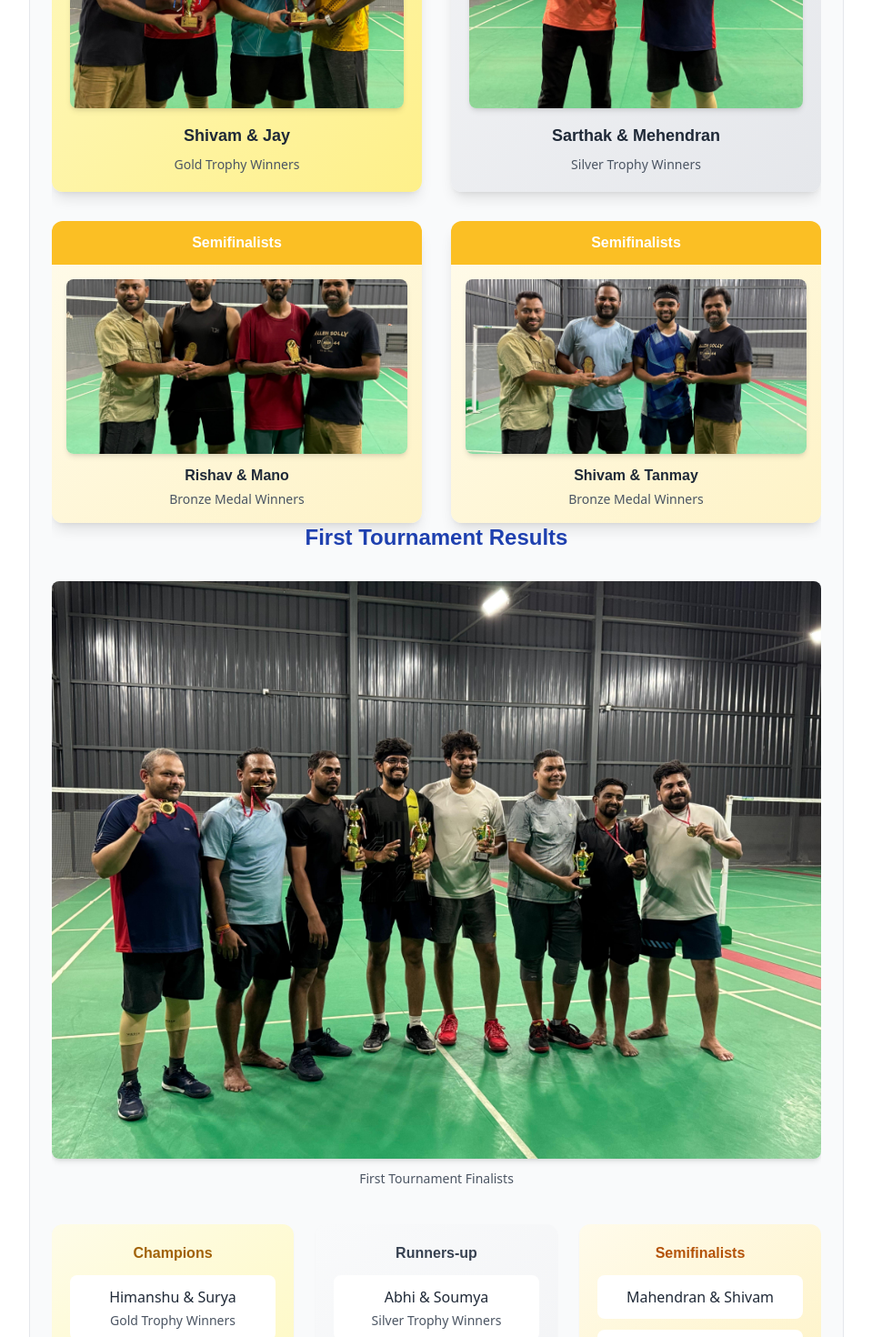
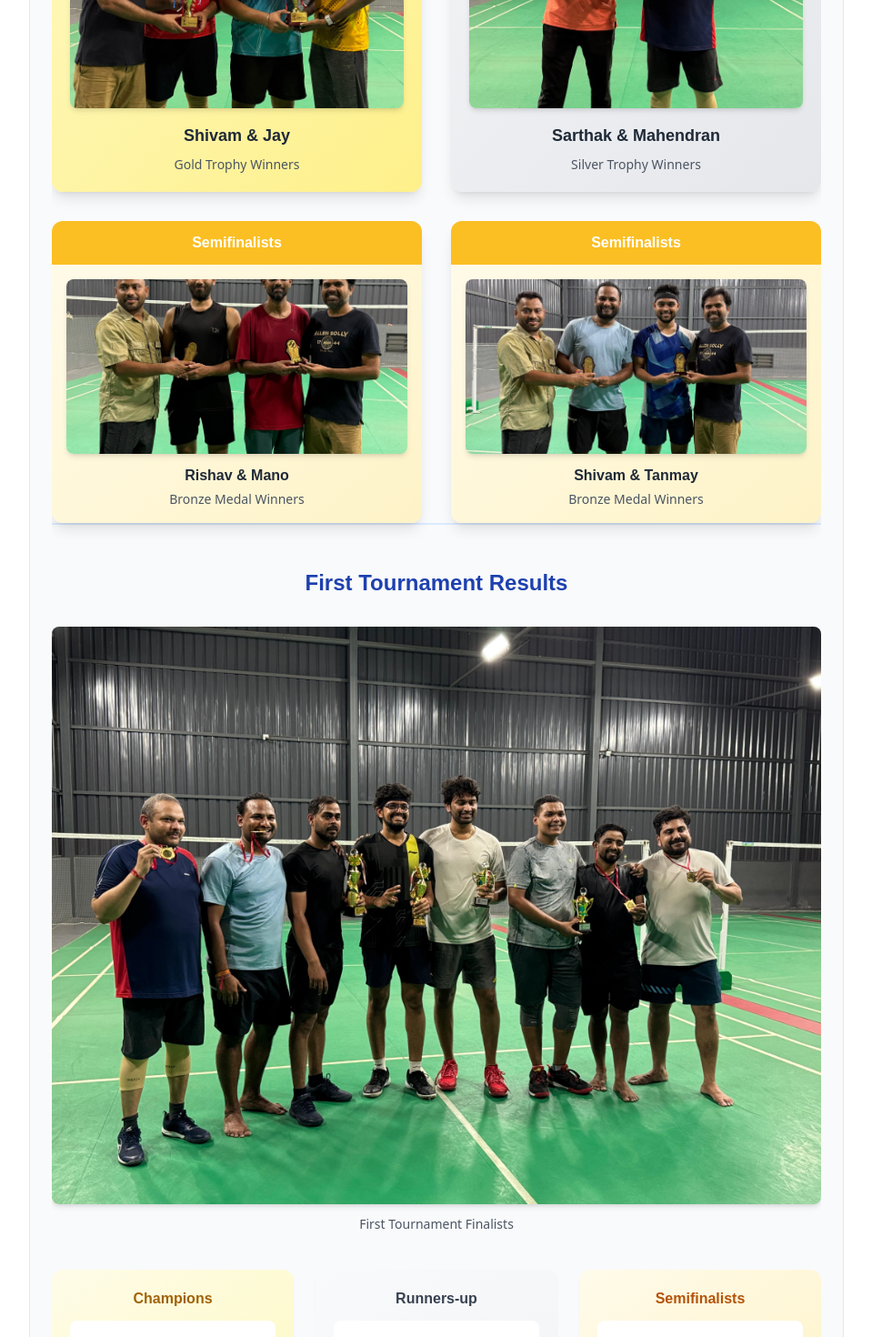
Before and after one commit to abhilash9078/badminton_tournament, a React (Vite) app: page / in a window 1280 px wide. Shown: the part 2500-3970 px from the top of the page at 91% size, without its empty margins (160-1119 px from the left). Built offline with nearby package versions, Linux system fonts and the light colour scheme.

Commit message:
fixed spelling mistakes

```diff
--- a/src/components/Rules.tsx
+++ b/src/components/Rules.tsx
@@ -125,10 +125,10 @@ const Rules: React.FC = () => {
                       <div className="p-5">
                         <img
                           src={runner2Image}
-                          alt="Tournament Runners-up - Sarthak and Mehendran"
+                          alt="Tournament Runners-up - Sarthak and Mahendran"
                           className="w-full h-64 object-cover rounded-lg shadow-md mb-4"
                         />
-                        <h5 className="text-lg font-semibold text-center mb-2">Sarthak & Mehendran</h5>
+                        <h5 className="text-lg font-semibold text-center mb-2">Sarthak & Mahendran</h5>
                         <p className="text-sm text-gray-600 text-center">Silver Trophy Winners</p>
                       </div>
                     </div>
@@ -170,7 +170,7 @@ const Rules: React.FC = () => {
                 </div>
 
                 {/* First Tournament Section */}
-                <div className="mb-16">
+                <div className="mb-16 pt-12 border-t-2 border-blue-100">
                   <h3 className="text-2xl font-bold text-blue-800 mb-6 text-center">
                     First Tournament Results
                   </h3>
```
